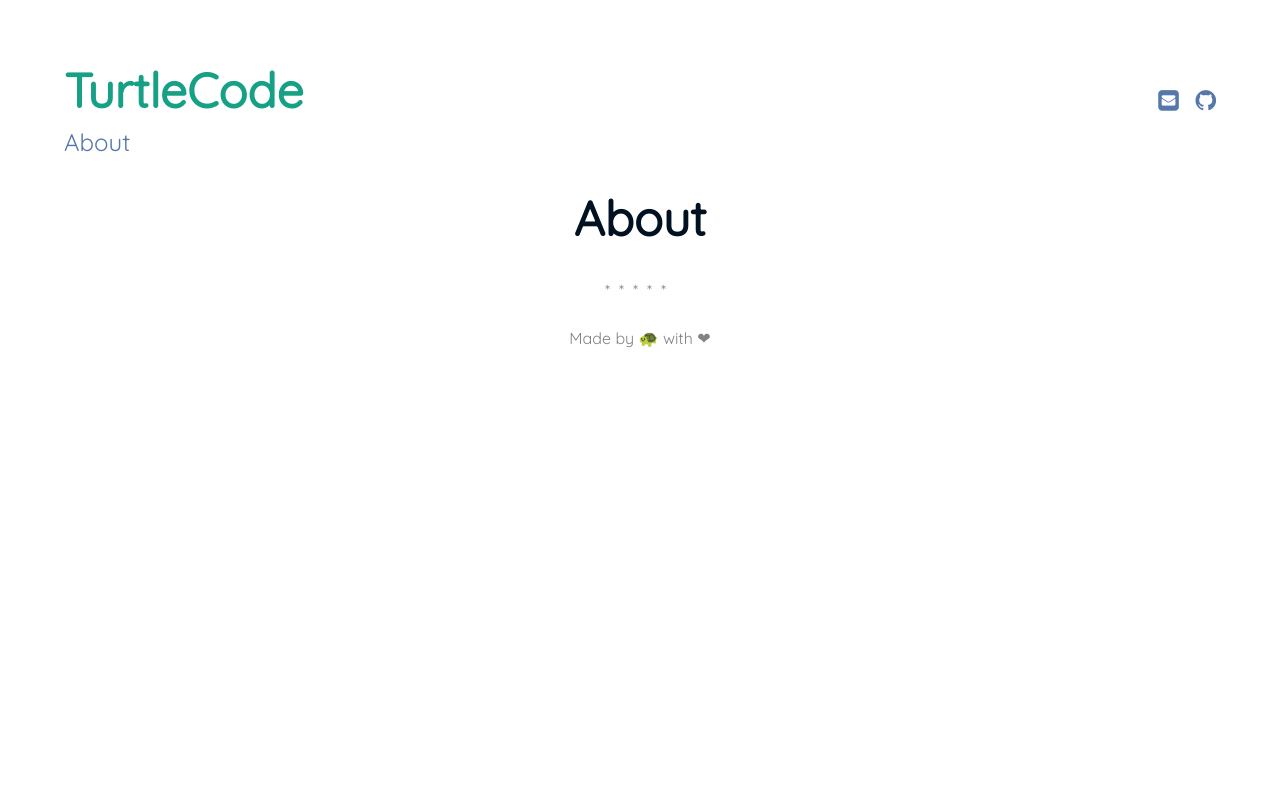
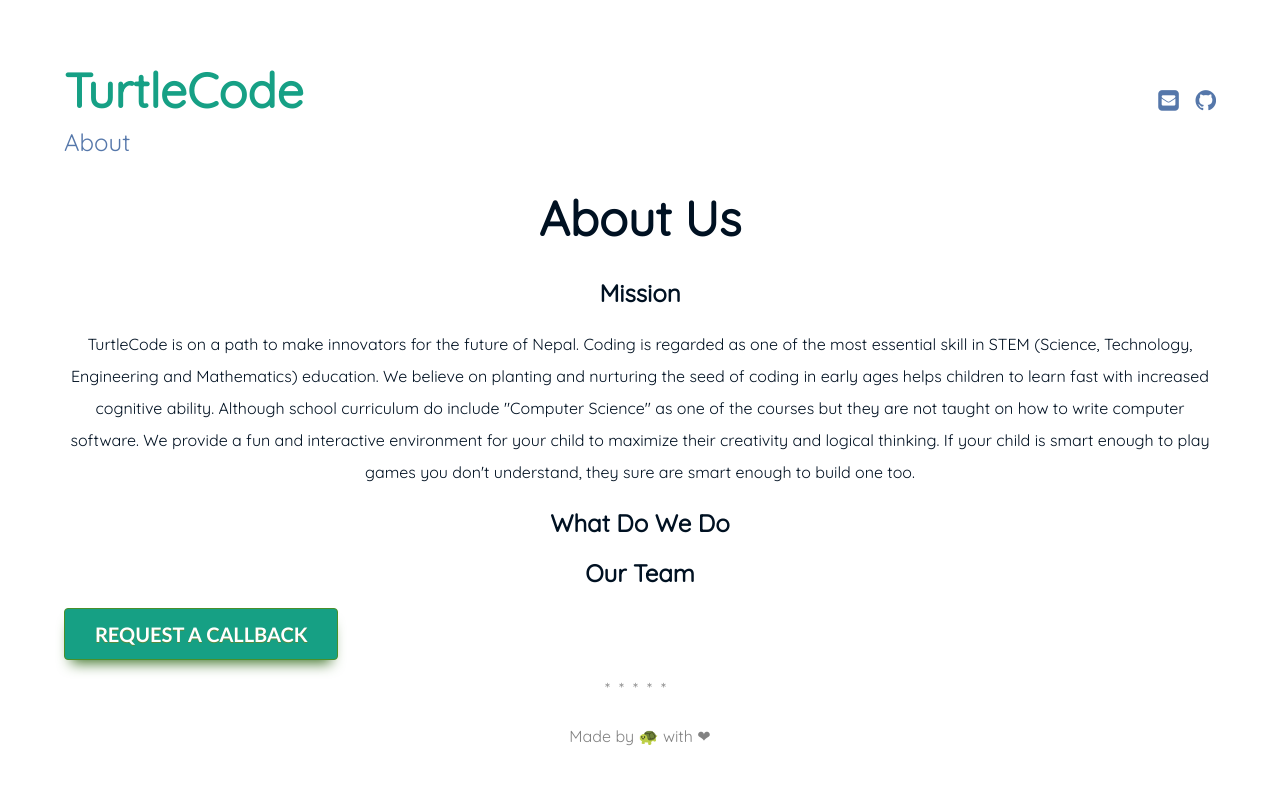
Before and after one commit to turtlecodenp/turtlecodenp.github.io, a Jekyll site: the page built from about.md, in a window 1280 px wide. Shown: the top 785 px of the page. Built offline with Jekyll 4.4.1, drawn with Linux system fonts in a browser that asks for light colours.

Commit message:
improvements

```diff
--- a/_includes/externals/styling.html
+++ b/_includes/externals/styling.html
@@ -1,4 +1,4 @@
-<link rel="icon" type="image/jpeg" href="{{ '/assets/img/pudhina.jpg' | prepend: site.baseurl }}"/>
+<link rel="icon" type="image/jpeg" href="{{ '/assets/img/logo.png' | prepend: site.baseurl }}"/>
 <link rel="stylesheet" href="{{ "/assets/vendor/normalize-css/normalize.css" | prepend: site.baseurl }}">
 <link rel="stylesheet" href="{{ "/assets/css/main.css" | prepend: site.baseurl }}">
 {% if site.styles contains site.highlightstyle %}
--- a/about.md
+++ b/about.md
@@ -1,4 +1,30 @@
 ---
 layout: page
-title: About
+title: About Us
 ---
+
+<h2 class="go-home">Mission</h2>
+<p class="go-home">
+	TurtleCode is on a path to make innovators for the future of Nepal. Coding is regarded as one of the most essential skill in STEM (Science, Technology, Engineering and Mathematics) education. We believe on planting and nurturing the seed of coding in early ages helps children to learn fast with increased cognitive ability. Although school curriculum do include "Computer Science" as one of the courses but they are not taught on how to write computer software. We provide a fun and interactive environment for your child to maximize their creativity and logical thinking. If your child is smart enough to play games you don't understand, they sure are smart enough to build one too.
+</p>
+
+<h2 class="go-home">What Do We Do</h2>
+<p class="go-home">
+</p>
+
+<h2 class="go-home">Our Team</h2>
+
+<a href="#" target="_blank" class="request-button">REQUEST A CALLBACK</a>
+
+
+
+<!-- <style>
+	.about-first-para {
+		text-align: center;
+	}
+</style>
+ -->
+<!-- <div style="text-align: center; margin:auto; ">
+	<p></p>
+</div>
+ -->
--- a/assets/css/main.css
+++ b/assets/css/main.css
@@ -439,3 +439,27 @@
   /* Custom */
   .go-home {
     text-align: center; }
+
+  /*request button*/
+  .request-button {
+    box-shadow: 0px 10px 14px -7px #3e7327;
+    background-color:#16a084;
+    border-radius:4px;
+    border:1px solid #4b8f29;
+    display:inline-block;
+    cursor:pointer;
+    color:#ffffff;
+    font-family:Trebuchet MS;
+    font-size:20px;
+    font-weight:bold;
+    padding:9px 30px;
+    text-decoration:none;
+    text-shadow:0px 1px 0px #5b8a3c;
+  }
+  .request-button:hover {
+    background-color:#138a70;
+  }
+  .request-button:active {
+    position:relative;
+    top:1px;
+  }
```
Also changed, not shown: index.md (+6 -3 lines).
